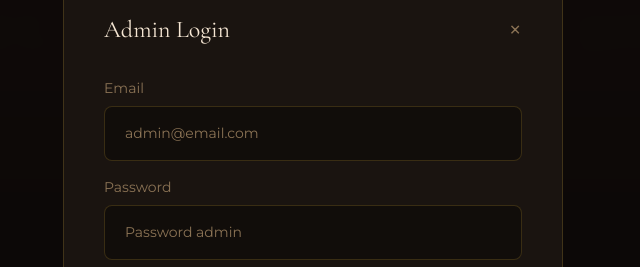
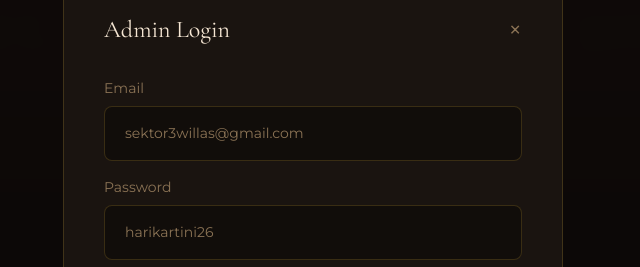
Before and after one commit to OSIS-tech/HK26, a plain HTML site: page index.html in a window 1280 px wide. Both pictures are taken after a click on the button "Admin Login". Shown: the part 1168-1435 px from the top of the page, 327-967 px from the left. Drawn offline with nearby package versions, Linux system fonts and the light colour scheme.

Commit message:
Update index.html2

```diff
--- a/index.html
+++ b/index.html
@@ -1510,11 +1510,11 @@
                 <div class="space-y-4">
                     <div>
                         <label class="text-sm mb-2 block" style="color: var(--text-muted);">Email</label>
-                        <input type="email" class="input-premium" id="adminEmail" required placeholder="admin@email.com">
+                        <input type="email" class="input-premium" id="adminEmail" required placeholder="sektor3willas@gmail.com">
                     </div>
                     <div>
                         <label class="text-sm mb-2 block" style="color: var(--text-muted);">Password</label>
-                        <input type="password" class="input-premium" id="adminPassword" required placeholder="Password admin">
+                        <input type="password" class="input-premium" id="adminPassword" required placeholder="harikartini26">
                     </div>
                 </div>
                 <button type="submit" class="btn-premium w-full mt-8">Masuk Admin</button>
```
